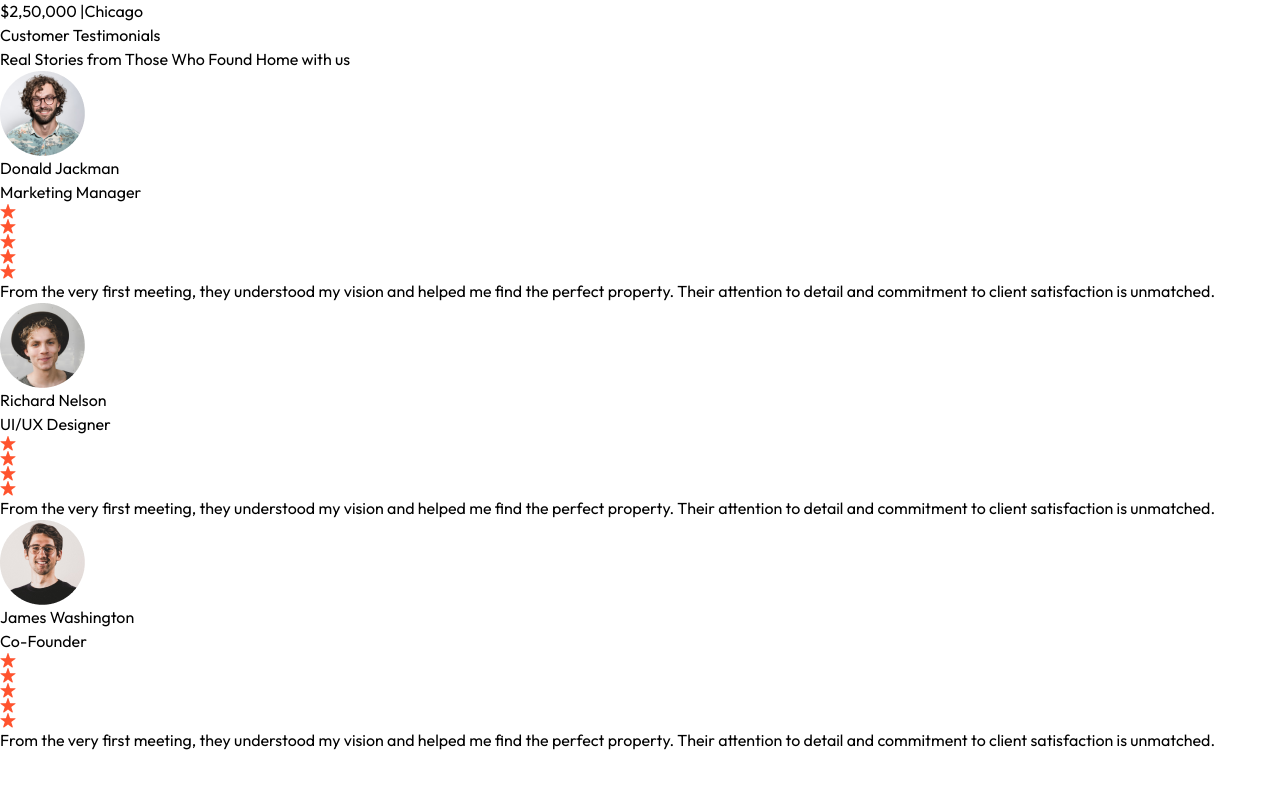
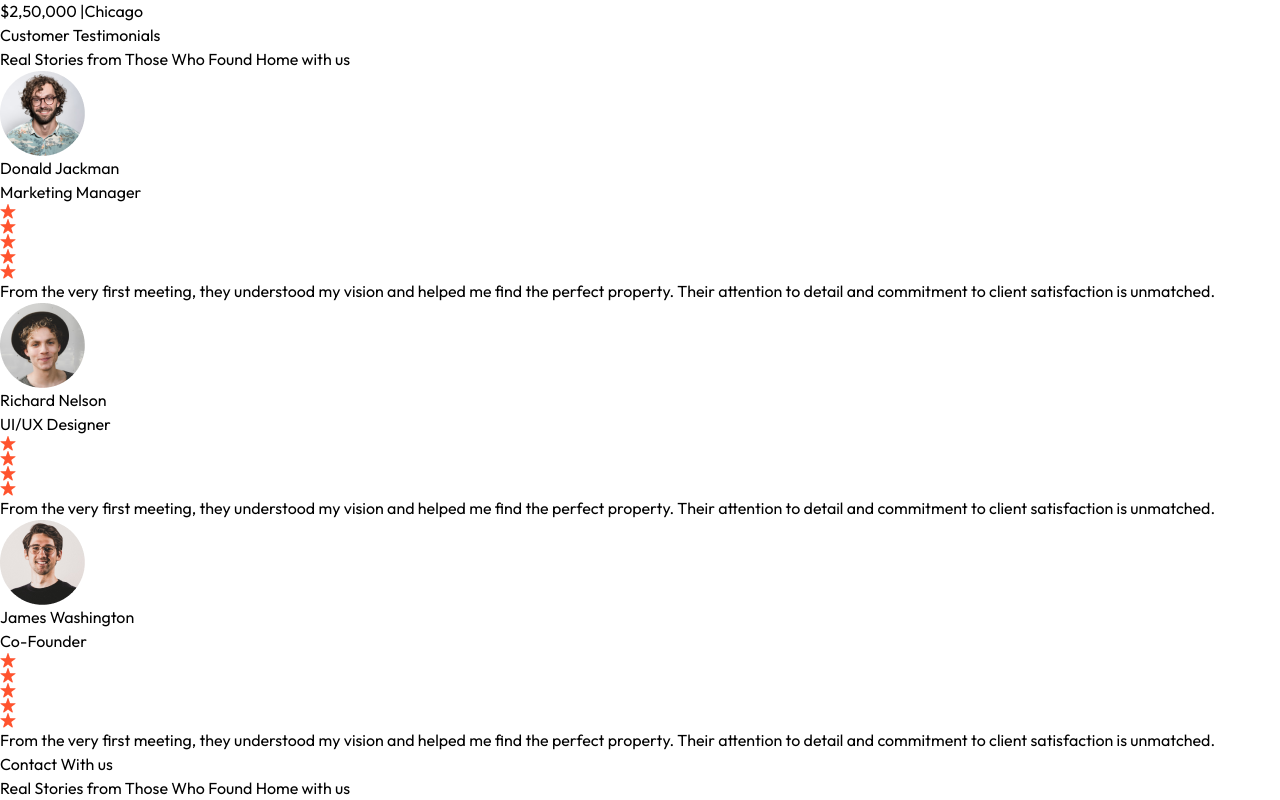
Before and after one commit to asrith-raju/real_estate-landing-page, a React (Vite) app: page / in a window 1280 px wide. Shown: the part 5749-6549 px from the top of the page. Before the commit the page ends 6501 px from the top, so only its background shows below. Built offline with nearby package versions, Linux system fonts and the light colour scheme.

Commit message:
feat: create contact section

```diff
--- a/index.html
+++ b/index.html
@@ -1,5 +1,5 @@
 <!doctype html>
-<html lang="en">
+<html lang="en" class="scroll-smooth">
   <head>
     <meta charset="UTF-8" />
     <link rel="icon" type="image/svg+xml" href="/favicon.svg" />
--- a/src/App.jsx
+++ b/src/App.jsx
@@ -3,6 +3,7 @@ import Header from './components/Header'
 import About  from './components/About'
 import Projects from './components/Projects'
 import Testimonials from './components/Testimonials'
+import Contact from './components/Contact'
 
 const App = () => {
   return (
@@ -11,6 +12,7 @@ const App = () => {
       <About/>
       <Projects/>
       <Testimonials/>
+      <Contact/>
     </div>
   )
 }
--- /dev/null
+++ b/src/components/Contact.jsx
@@ -0,0 +1,14 @@
+import React from 'react'
+
+const Contact = () => {
+  return (
+    <div className='text-center p-6 py-20 lg:px-32 w-full overflow-hidden' id='Contact'>
+      <h1 className='text-2xl sm:text-4xl font-bond mb-2 text-center'>Contact <span className='underline underline-offset-4 decoration-1 under font-light'>With us</span></h1>
+      <p className='text-center text-gray-500 mb-8 max-w-80 mx-auto'>Real Stories from Those Who Found Home with us</p>
+
+
+    </div>
+  )
+}
+
+export default Contact
--- a/src/components/Projects.jsx
+++ b/src/components/Projects.jsx
@@ -49,7 +49,7 @@ const Projects = () => {
                        <div className='inline-block bg-white w-3/4 px-4 py-2 shadow-md'>
                            <h2 className='text-xl font-semibold text-gray-800'>{project.title}</h2>
                              <p className='text-gray-500 text-sm'>
-                                {project.price} <span>|</span>{project.location}
+                                {project.price} <span className='px-1'>|</span>{project.location}
                             </p>
                        </div>
                     </div>
```
